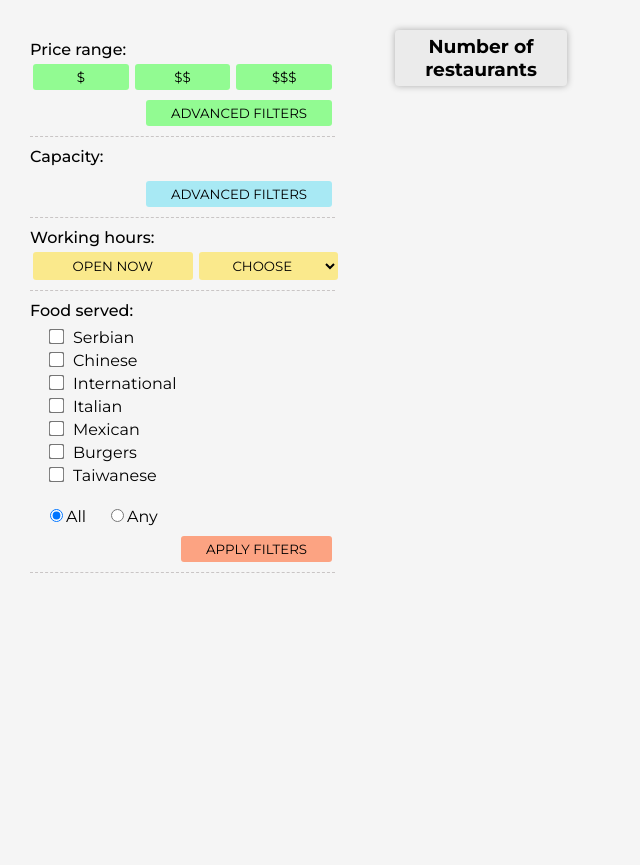
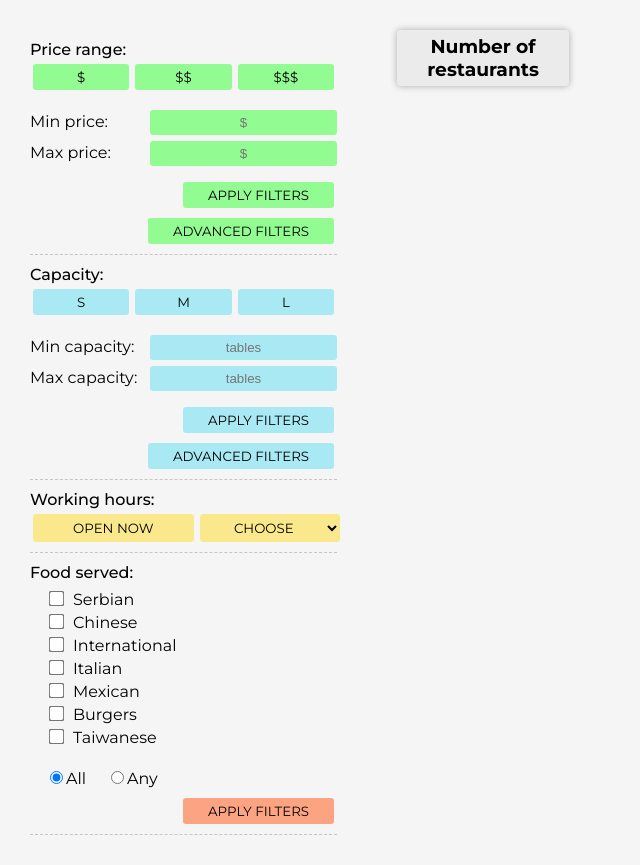
Before and after one commit to urosristanovic/restaurants-react, a React (Create React App) app: page / in a window 1280 px wide. Shown: the whole page, without its empty margins (0-640 px from the left). Before the commit the page ends 800 px from the top, so only its background shows below. Built offline with nearby package versions, Linux system fonts and the light colour scheme.

Commit message:
Created common button component

```diff
--- a/src/App.css
+++ b/src/App.css
@@ -292,7 +292,6 @@ button:hover .tooltiptext {
 /* Advanced */
 #capacity-form,
 #price-form {
-  display: none;
   flex-direction: column;
   margin-top: 20px;
 }
--- a/src/assets/json/capacity.json
+++ b/src/assets/json/capacity.json
@@ -1,15 +1,23 @@
 [
   {
+    "id": 1,
     "note": "S",
     "label": "small",
     "minTables": 0,
     "maxTables": 50
   },
   {
+    "id": 2,
     "note": "M",
     "label": "medium",
     "minTables": 51,
     "maxTables": 150
   },
-  { "note": "L", "label": "large", "minTables": 151, "maxTables": 1000 }
+  {
+    "id": 3,
+    "note": "L",
+    "label": "large",
+    "minTables": 151,
+    "maxTables": 1000
+  }
 ]
--- /dev/null
+++ b/src/components/Capacity/buttons.jsx
@@ -0,0 +1,25 @@
+import React from 'react';
+import CapacityRanges from '../../assets/json/capacity.json';
+import RangeButton from '../common/rangeButton';
+
+const Buttons = () => {
+  return (
+    <div className='btns'>
+      {CapacityRanges.map(capacity => {
+        return (
+          <RangeButton
+            key={capacity.id}
+            id={capacity.id}
+            label={capacity.label}
+            note={capacity.note}
+            min={capacity.minTables}
+            max={capacity.maxTables}
+            color='blue'
+          />
+        );
+      })}
+    </div>
+  );
+};
+
+export default Buttons;
--- a/src/components/Capacity/capacity.jsx
+++ b/src/components/Capacity/capacity.jsx
@@ -1,37 +1,13 @@
 import React from 'react';
+import Buttons from './buttons';
+import Form from './form';
 
 const Capacity = () => {
   return (
     <div id='filter-capacity' className='filter-item'>
       <p>Capacity:</p>
-      <div className='btns' id='btns-capacity'></div>
-      <form action='' id='capacity-form'>
-        <div className='min-wrapper'>
-          <label htmlFor='min-capacity'> Min capacity: </label>
-          <input
-            type='number'
-            name='min-capacity'
-            id='min-capacity'
-            placeholder='tables'
-            required
-          />
-        </div>
-        <div className='max-wrapper'>
-          <label htmlFor='max-capacity'> Max capacity: </label>
-          <input
-            type='number'
-            name='max-capacity'
-            id='max-capacity'
-            placeholder='tables'
-            required
-          />
-        </div>
-        <div className='btn-submit'>
-          <button type='submit' id='submit'>
-            Apply filters
-          </button>
-        </div>
-      </form>
+      <Buttons />
+      <Form />
       <div className='btn-advanced'>
         <button id='advanced-capacity'>Advanced filters</button>
       </div>
--- /dev/null
+++ b/src/components/Capacity/form.jsx
@@ -0,0 +1,35 @@
+import React from 'react';
+
+const Form = () => {
+  return (
+    <form action='' id='capacity-form'>
+      <div className='min-wrapper'>
+        <label htmlFor='min-capacity'> Min capacity: </label>
+        <input
+          type='number'
+          name='min-capacity'
+          id='min-capacity'
+          placeholder='tables'
+          required
+        />
+      </div>
+      <div className='max-wrapper'>
+        <label htmlFor='max-capacity'> Max capacity: </label>
+        <input
+          type='number'
+          name='max-capacity'
+          id='max-capacity'
+          placeholder='tables'
+          required
+        />
+      </div>
+      <div className='btn-submit'>
+        <button type='submit' id='submit'>
+          Apply filters
+        </button>
+      </div>
+    </form>
+  );
+};
+
+export default Form;
--- a/src/components/Price/buttons.jsx
+++ b/src/components/Price/buttons.jsx
@@ -1,17 +1,21 @@
 import React from 'react';
 import PriceRanges from '../../assets/json/prices.json';
+import RangeButton from '../common/rangeButton';
 
 const Buttons = () => {
   return (
-    <div className='btns' id='btns-price'>
+    <div className='btns'>
       {PriceRanges.map(price => {
         return (
-          <button key={price.id} className={price.label} value={price.label}>
-            <span className='tooltiptext green'>
-              {price.minAvgPricePerMeal}-{price.maxAvgPricePerMeal}
-            </span>
-            {price.note}
-          </button>
+          <RangeButton
+            key={price.id}
+            id={price.id}
+            label={price.label}
+            note={price.note}
+            min={price.minAvgPricePerMeal}
+            max={price.maxAvgPricePerMeal}
+            color='green'
+          />
         );
       })}
     </div>
--- /dev/null
+++ b/src/components/common/rangeButton.jsx
@@ -0,0 +1,14 @@
+import React from 'react';
+
+const RangeButton = ({ id, label, min, max, note, color }) => {
+  return (
+    <button key={id} className={label} value={label}>
+      <span className={'tooltiptext ' + color}>
+        {min}-{max}
+      </span>
+      {note}
+    </button>
+  );
+};
+
+export default RangeButton;
```
